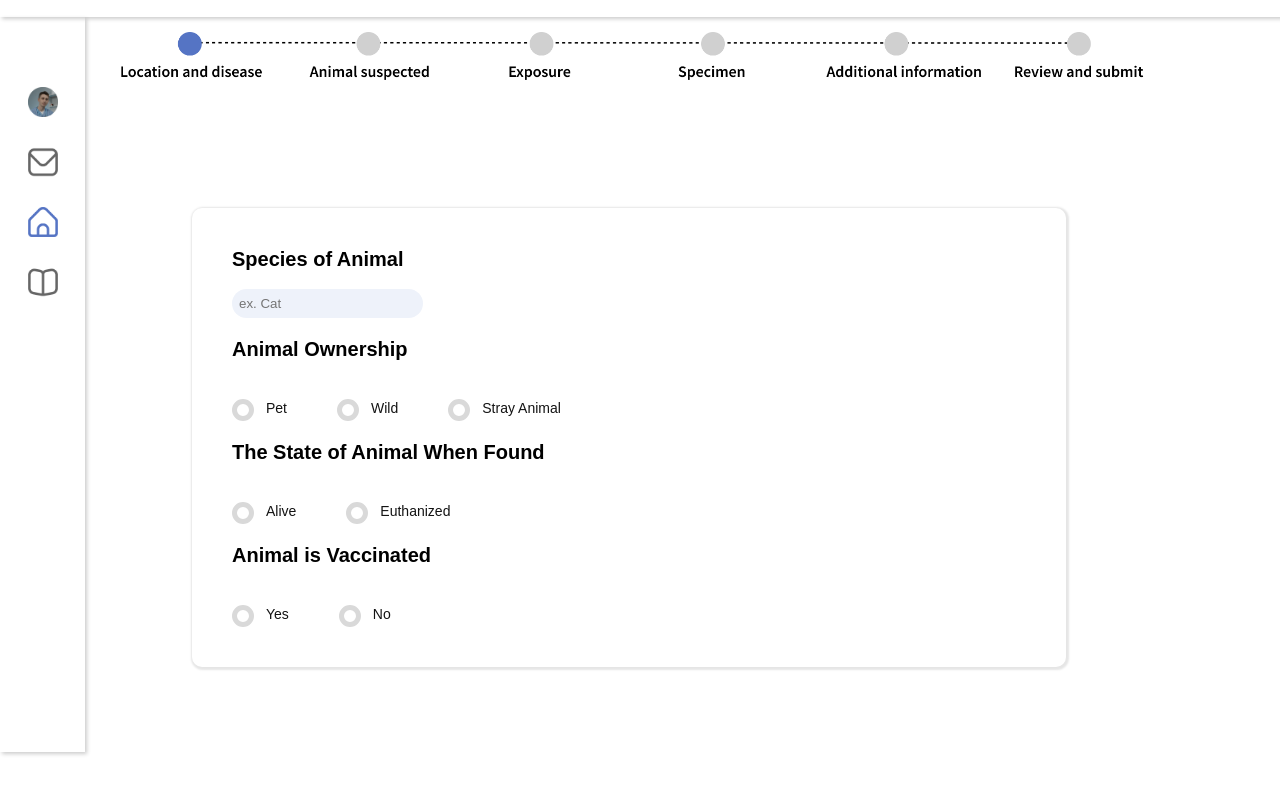
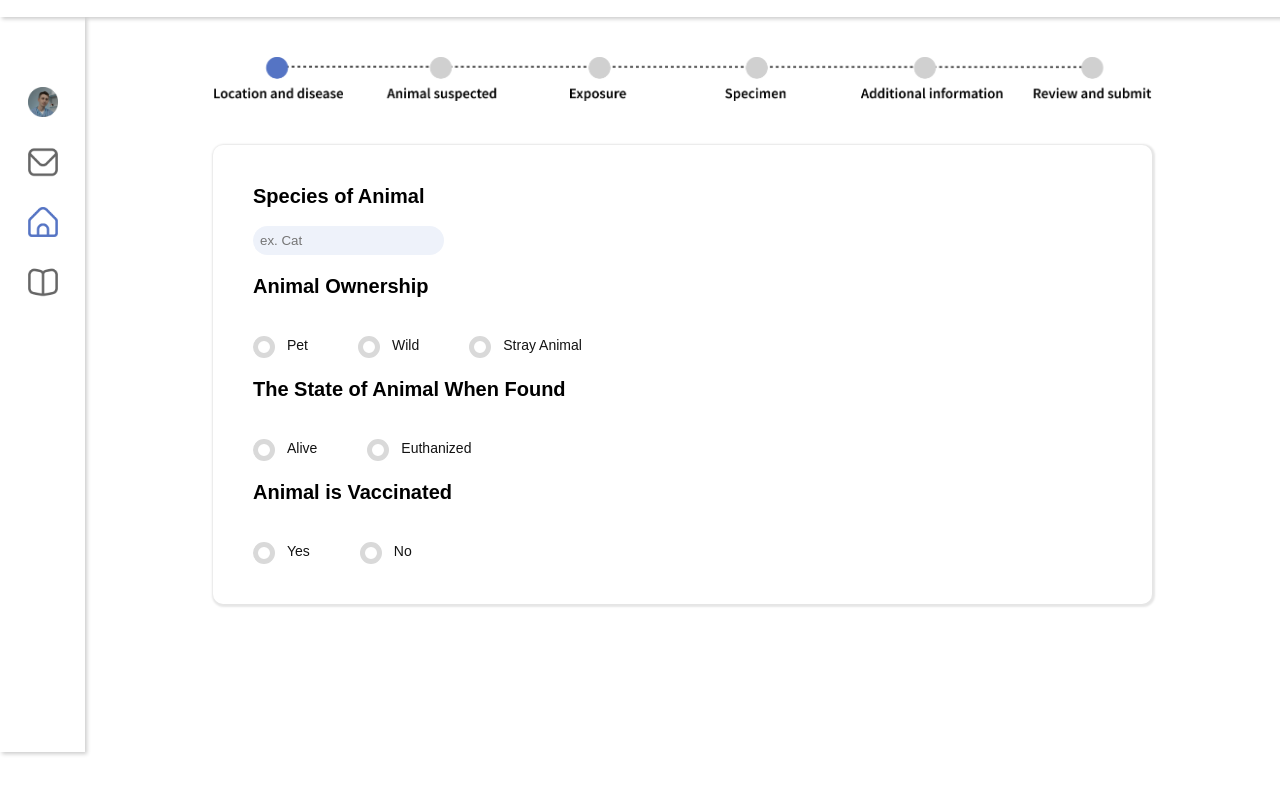
Before and after one commit to meglin20/survis, a plain HTML site: page form_1.html in a window 1280 px wide. Shown: the part 48-842 px from the top of the page. After the commit the page ends 800 px from the top, so only its background shows below. Drawn offline with Linux system fonts and the light colour scheme.

Commit message:
changes to form structure

```diff
--- a/form_1.html
+++ b/form_1.html
@@ -13,16 +13,17 @@
     <main>
         <div className="App">
             <div class="logo">SurVis</div>
-
-            <div class="wrapper">
             <div class="sidebar">
                 <img class="profile-pic" src="images/profile.png" alt="Home">
                 <img src="images/chats.png" alt="Home">
                 <img src="images/home.png" alt="Past Reports">
                 <img src="images/past.png" alt="Chats">
             </div>
+            <div class="wrapper">
                 <div class="wrapper-vertical">
+                    <div>
                         <img class="progress" src="images/progress.png" alt="Home">
+                    </div>
                     <div class="form-content">
                         <div class="field-container">
                             <div class="field-title">Species of Animal</div>
--- a/style.css
+++ b/style.css
@@ -11,11 +11,16 @@ body {
 
   .wrapper {
     display: flex;
+    z-index: 0;
+    margin-left: 85px;
+    margin-top: 65px;
   }
 
   .wrapper-vertical {
     display: flex;
     flex-direction: column;
+    margin-left: 10vw;
+    margin-right: 10vw;
   }
 
   .sidebar {
@@ -29,6 +34,8 @@ body {
       margin-top: 65px;
       width: 85px; /* adjust this value to set the width of the bar */
       box-shadow: 2px 2px 4px rgba(0, 0, 0, 0.2);
+      z-index: 1;
+      background: white;
   }
 
   .profile-pic {
@@ -36,9 +43,8 @@ body {
   }
 
   .progress {
-    width: 80%;
-    margin-top: 80px;
-    margin-left: 120px;
+    max-width: 100%;
+    margin-top: 40px;
   }
 
   .sidebar img {
@@ -47,14 +53,13 @@ body {
   }
 
   .form-content {
-    flex: 1;
-    margin: 10% 15% 10% 15%;
+    margin-top: 40px;
     padding: 40px;
-    width: 62%;
-    height: 65%;
+    width: 100%;
     position: relative;
     border-radius: 10px;
     box-shadow: 1px 1px 2px 2px rgba(0, 0, 0, 0.1);
+    box-sizing: border-box;
   }
 
 
@@ -74,6 +79,7 @@ body {
 
   .logo {
     position: fixed;
+    top: 0;
     display: flex;
     width: 100%;
     align-items: center;
@@ -84,6 +90,8 @@ body {
     height: 65px;
     font-family: "Source Sans Pro", sans-serif;
     box-shadow: 2px 2px 4px rgba(0, 0, 0, 0.2);
+    z-index: 2;
+    background: white;
   }
 
   input[type="checkbox"] {
```
Lines whose indentation alone changed are shown as unchanged.
